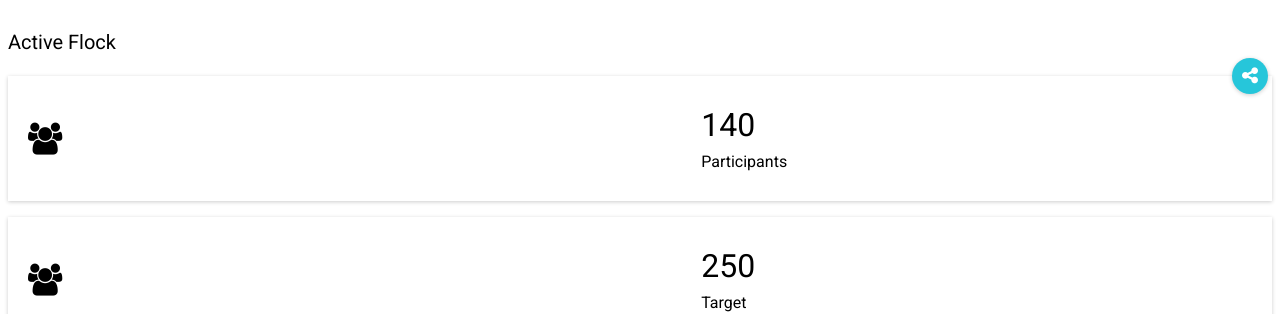
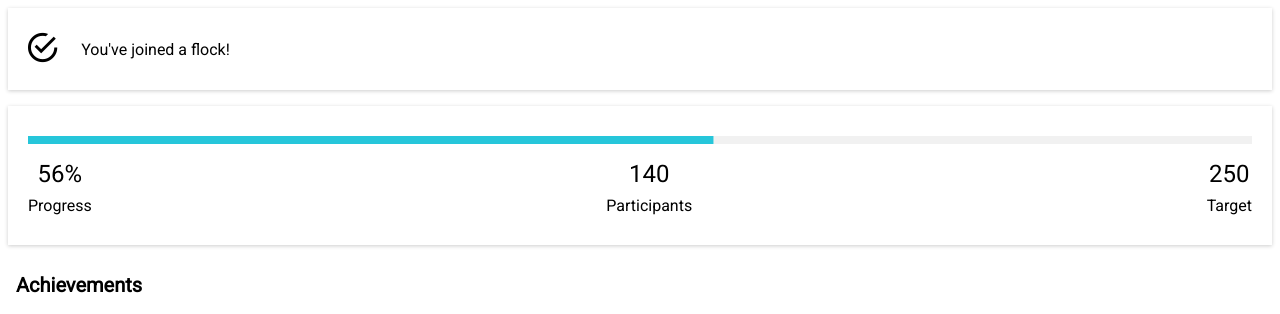
Before and after one commit to hamedahmadi/covey, a Django app: page /user in a window 1280 px wide. Shown: the top 314 px of the page. Run offline with Django 3.2, Linux system fonts and the light colour scheme; some libraries are stand-ins or nearby versions.

Commit message:
Rewrite user page

```diff
--- a/app/templates/current-user.html
+++ b/app/templates/current-user.html
@@ -6,7 +6,7 @@
       <script src="https://www.gstatic.com/firebasejs/3.5.1/firebase-app.js"></script>
       <script src="{% static 'firebase-messaging.js' %}"></script>
       <script src="{% static 'user.js' %}" type="text/javascript"></script>
-      <link href="https://maxcdn.bootstrapcdn.com/font-awesome/4.6.3/css/font-awesome.min.css" rel="stylesheet" />
+      <link href="http://code.ionicframework.com/ionicons/2.0.1/css/ionicons.min.css" rel="stylesheet" />
       <link href="https://fonts.googleapis.com/css?family=Roboto:300,400" rel="stylesheet">
       <link rel="manifest" href="{% static 'manifest.json' %}">
       <meta name="viewport" content="width=device-width, initial-scale=1">
@@ -16,33 +16,89 @@
           font-family: 'Roboto';
         }
 
+        h2 {
+          font-size: 20px;
+          margin: 28px 8px 20px;
+        }
+
         .card {
           padding: 30px 20px;
-          display: flex;
-          align-items: center;
-          justify-content: space-between;
           box-shadow: rgba(0, 0, 0, 0.2) 0px 1px 4px 0px;
           margin-bottom: 16px;
         }
 
-        .card-content {
-          width: 45%;
+        .card-image {
+          background-position: 50% 50%;
+          background-repeat: no-repeat;
+          background-size: cover;
+          border-radius: 2px 2px 0 0;
+          flex: 0 0 auto;
+          height: 120px;
+          margin: -30px -20px 24px;
+          width: calc(100% + 40px);
         }
 
-        .card-content div:first-child {
-          font-size: 32px;
+        .flock .card-content {
+          display: flex;
+          flex: 0 0 100%;
+          justify-content: space-between;
+        }
+
+        .cell {
+          text-align: center;
+        }
+
+        .cell .value {
+          font-size: 24px;
           padding-bottom: 8px;
         }
 
-        h2 {
-          font-size: 20px;
-          font-weight: normal;
-          line-height: 1;
-          margin: 32px 0 24px;
+        .cell .unit {
+          font-size: 16px;
         }
 
-        .actions {
-          margin-top: 32px;
+        .affirmation {
+          align-items: center;
+          display: flex;
+          justify-content: flex-start;
+          padding: 20px;
+        }
+
+        .affirmation .card-icon {
+          font-size: 36px;
+          margin-right: 24px;
+        }
+
+        .affirmation .card-content {
+          flex: auto;
+          width: auto;
+        }
+
+        .achievements {
+          flex-wrap: wrap;
+        }
+
+        .achievements .card-content {
+          display: flex;
+          flex-wrap: wrap;
+          justify-content: space-around;
+        }
+
+        .achievements .cell {
+          flex: 1 1 50%;
+          margin: 0;
+        }
+
+        .progressbar {
+          background-color: #f1f1f1;
+          flex: 0 0 100%;
+          margin-bottom: 16px;
+          overflow: hidden;
+        }
+
+        .progressbar-fill {
+          background-color: #26C6DA;
+          height: 8px;
         }
 
         button {
@@ -64,85 +120,98 @@
 
         .floating {
           border-radius: 50%;
+          display: none;
           position: absolute;
           right: 12px;
-          top: 58px;
+          top: 54px;
           width: 36px;
         }
 
       </style>
     </head>
     <body>
-      <h2>
-        Active Flock
-      </h2>
-
-      <div class="card">
+      <div class="card affirmation">
         <div class="card-icon">
-          <i class="fa fa-users fa-2x" aria-hidden="true"></i>
+          <div class="ion-android-checkmark-circle"></div>
         </div>
         <div class="card-content">
-          <div>
-            140
+          You've joined a flock!
+        </div>
+      </div>
+      <div class="card flock">
+        <div class="progressbar">
+          <div id="fill" class="progressbar-fill" style="transform: translate3d(-44%, 0, 0);"></div>
+        </div>
+        <div class="card-content">
+          <div class="cell">
+            <div id="progress" class="value">
+              56%
+            </div>
+            <div class="unit">
+              Progress
+            </div>
           </div>
-          <div>
-            Participants
+          <div class="cell">
+            <div id="participants" class="value">
+              140
+            </div>
+            <div class="unit">
+              Participants
+            </div>
+          </div>
+          <div class="cell">
+            <div class="value">
+              250
+            </div>
+            <div class="unit">
+              Target
+            </div>
           </div>
         </div>
       </div>
 
-      <div class="card">
-        <div class="card-icon">
-          <i class="fa fa-users fa-2x" aria-hidden="true"></i>
+{#      <div class="card">#}
+{#        <div class="card-icon">#}
+{#          <i class="fa fa-users fa-2x" aria-hidden="true"></i>#}
+{#        </div>#}
+{#        <div class="card-content">#}
+{#          <div>#}
+{#            250#}
+{#          </div>#}
+{#          <div>#}
+{#            Target#}
+{#          </div>#}
+{#        </div>#}
+{#      </div>#}
+
+      <h2>Achievements</h2>
+
+      <div class="card achievements">
+        <div class="card-image" style="background-image: url('/static/images/snowtrees.jpg')">
         </div>
         <div class="card-content">
-          <div>
-            250
+          <div class="cell">
+            <div class="value">
+              10
+            </div>
+            <div class="unit">
+              Tons CO2 Saved
+            </div>
           </div>
-          <div>
-            Target
+          <div class="cell">
+            <div class="value">
+              $40
+            </div>
+            <div class="unit">
+              Cash Saved
+            </div>
           </div>
         </div>
       </div>
 
-      <h2>
-        Your impact
-      </h2>
-
-      <div class="card">
-        <div class="card-icon">
-          <i class="fa fa-cloud fa-2x" aria-hidden="true"></i>
-        </div>
-        <div class="card-content">
-          <div>
-            10
-          </div>
-          <div>
-            Tons of CO2 saved
-          </div>
-        </div>
-      </div>
-
-      <div class="card">
-        <div class="card-icon">
-          <i class="fa fa-money fa-2x" aria-hidden="true"></i>
-        </div>
-        <div class="card-content">
-          <div>
-            $10
-          </div>
-          <div>
-            Saved Cash
-          </div>
-        </div>
-      </div>
-
-      <div class="actions">
-        <button>Donate</button>
-        <button class="floating">
-          <i class="fa fa-share-alt fa-lg" aria-hidden="true"></i>
-        </button>
-      </div>
+      <button class="floating">
+        <i class="ion-android-share"></i>
+      </button>
 
     </body>
 </html>
```
Also changed, not shown: 2 other files.
